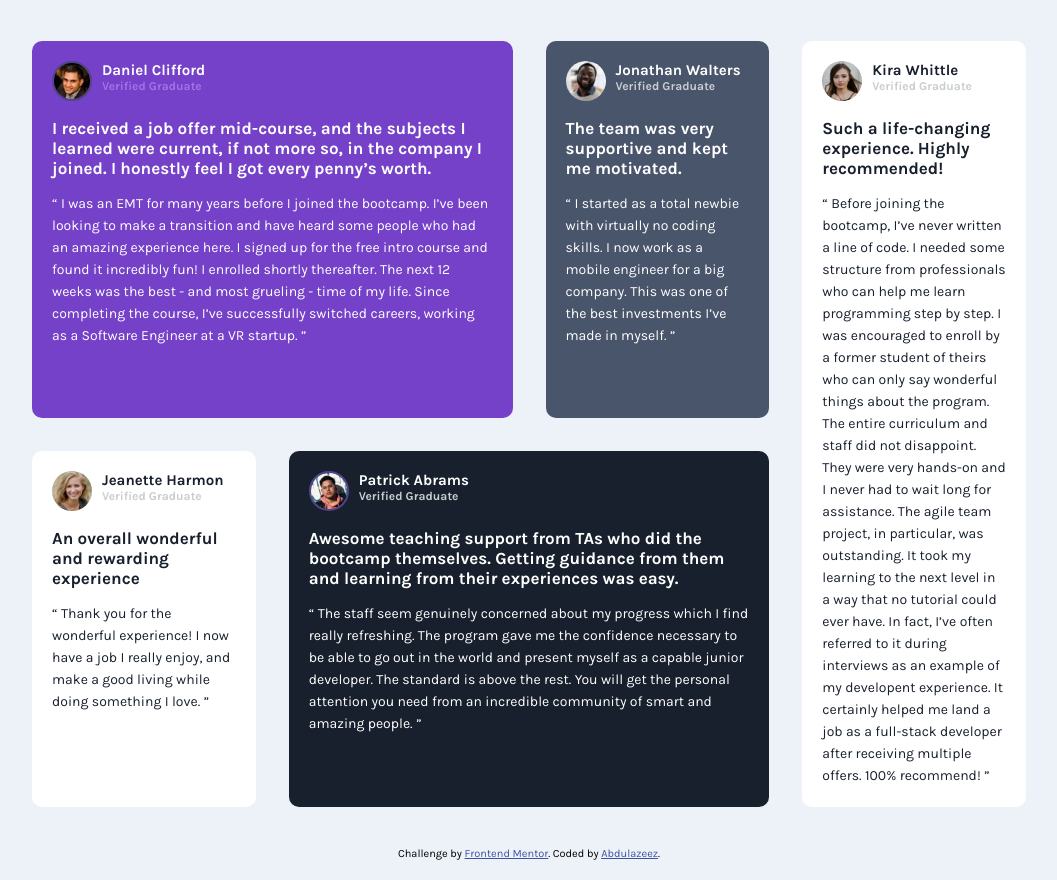
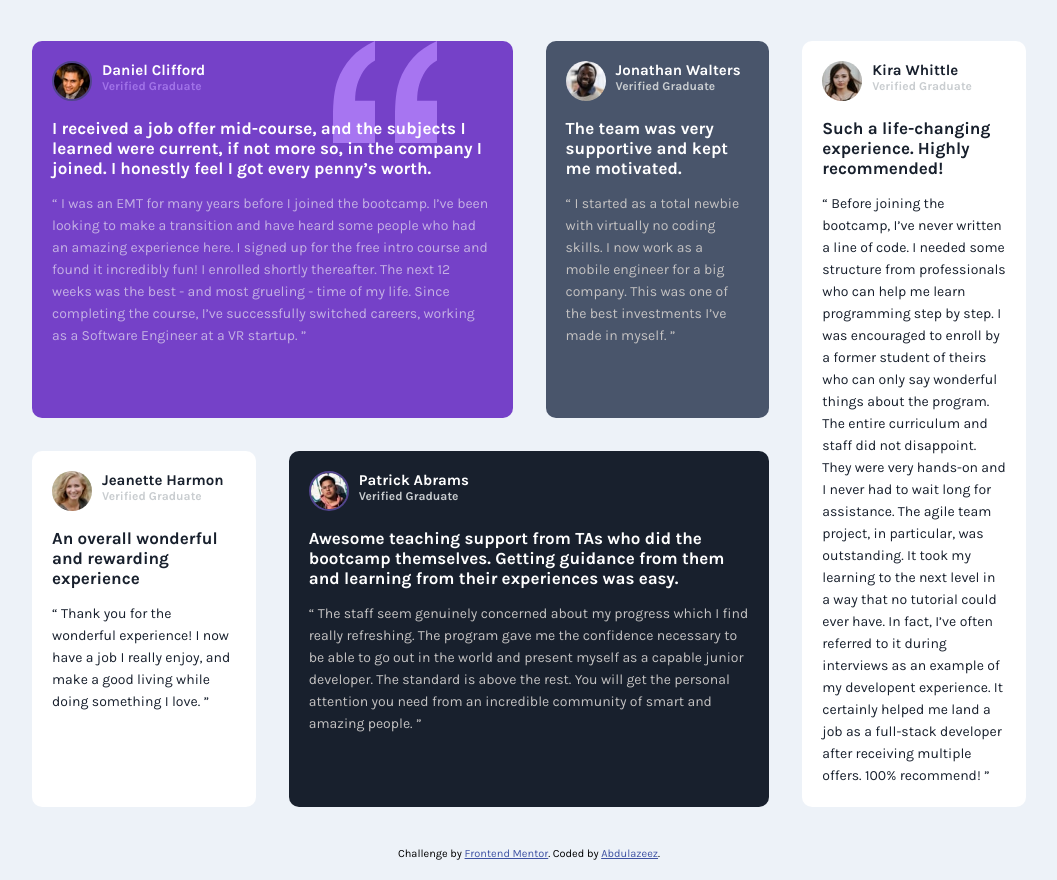
Before and after one commit to azeezrate/testimonials-by-css-grid-, a plain HTML site: page index.html in a window 1280 px wide. Shown: the whole page, without its empty margins (111-1168 px from the left). Drawn offline with Linux system fonts and the light colour scheme.

Commit message:
quote imgage added

```diff
--- a/css/styles.css
+++ b/css/styles.css
@@ -55,6 +55,17 @@ body{
 
 }
 
+.box2 .member-quote{
+    color: #c4c2c2;
+}
+.box4 .member-quote{
+    color: #c4c2c2;
+}
+.box1 .member-quote{
+    color: #c4b0e4;
+
+}
+
 .member-img{
     border-radius: 50%;
     width: 40px;
@@ -101,6 +112,7 @@ body{
     /* background-color: brown;
     padding: 50px; */
     grid-area: cbrown;
+
 }
 .box2{
     /* background-color: green;
--- a/index.html
+++ b/index.html
@@ -12,6 +12,9 @@
   <style>
     .attribution { font-size: 11px; text-align: center; }
     .attribution a { color: hsl(228, 45%, 44%); }
+    .box1{background-image: url("images/bg-pattern-quotation.svg");
+background-repeat: no-repeat;
+background-position: 80% 0%;}
   </style>
   <link rel="stylesheet" type="text/css" href="css/styles.css">
   <link rel="preconnect" href="https://fonts.googleapis.com">
```
